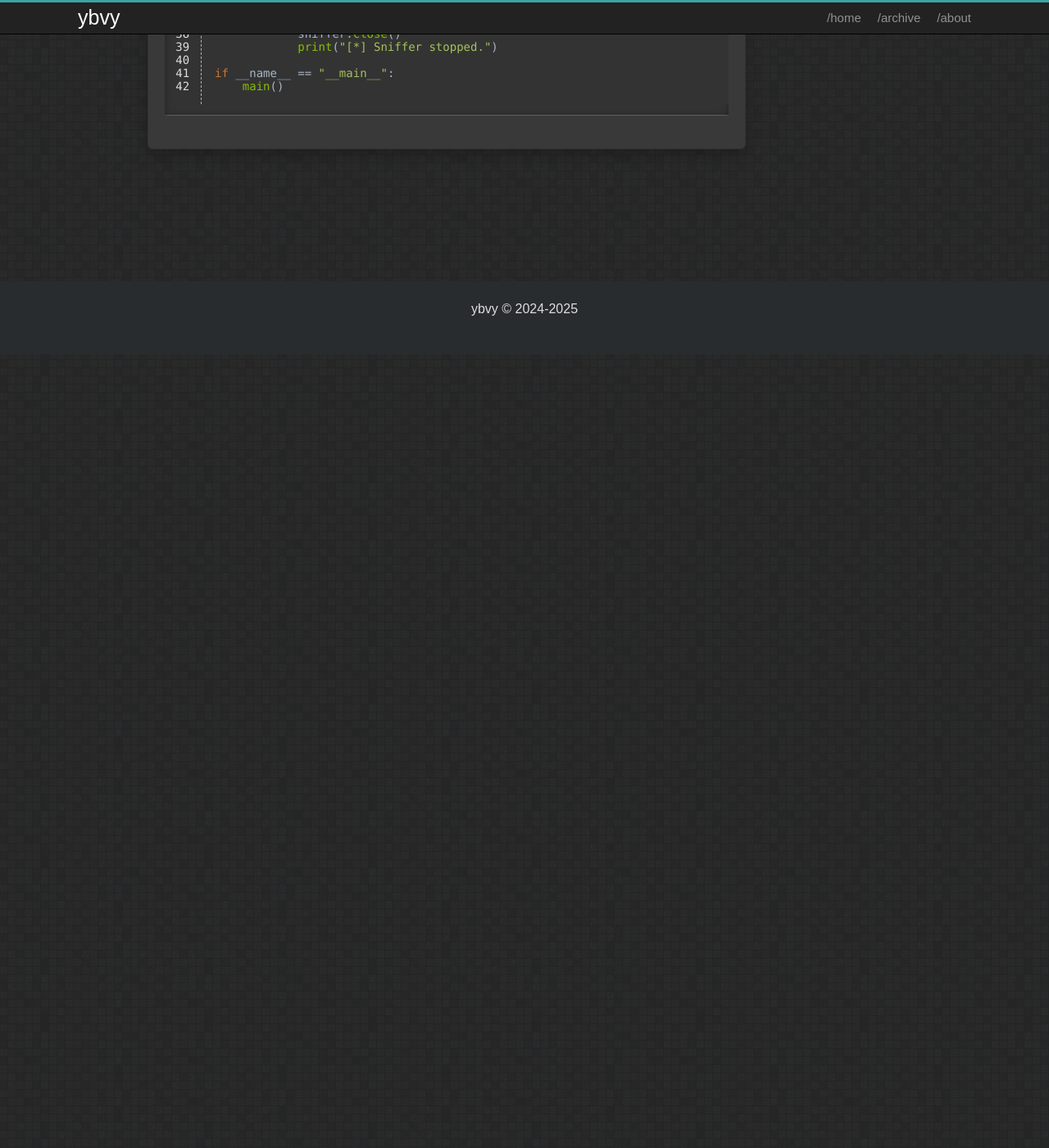
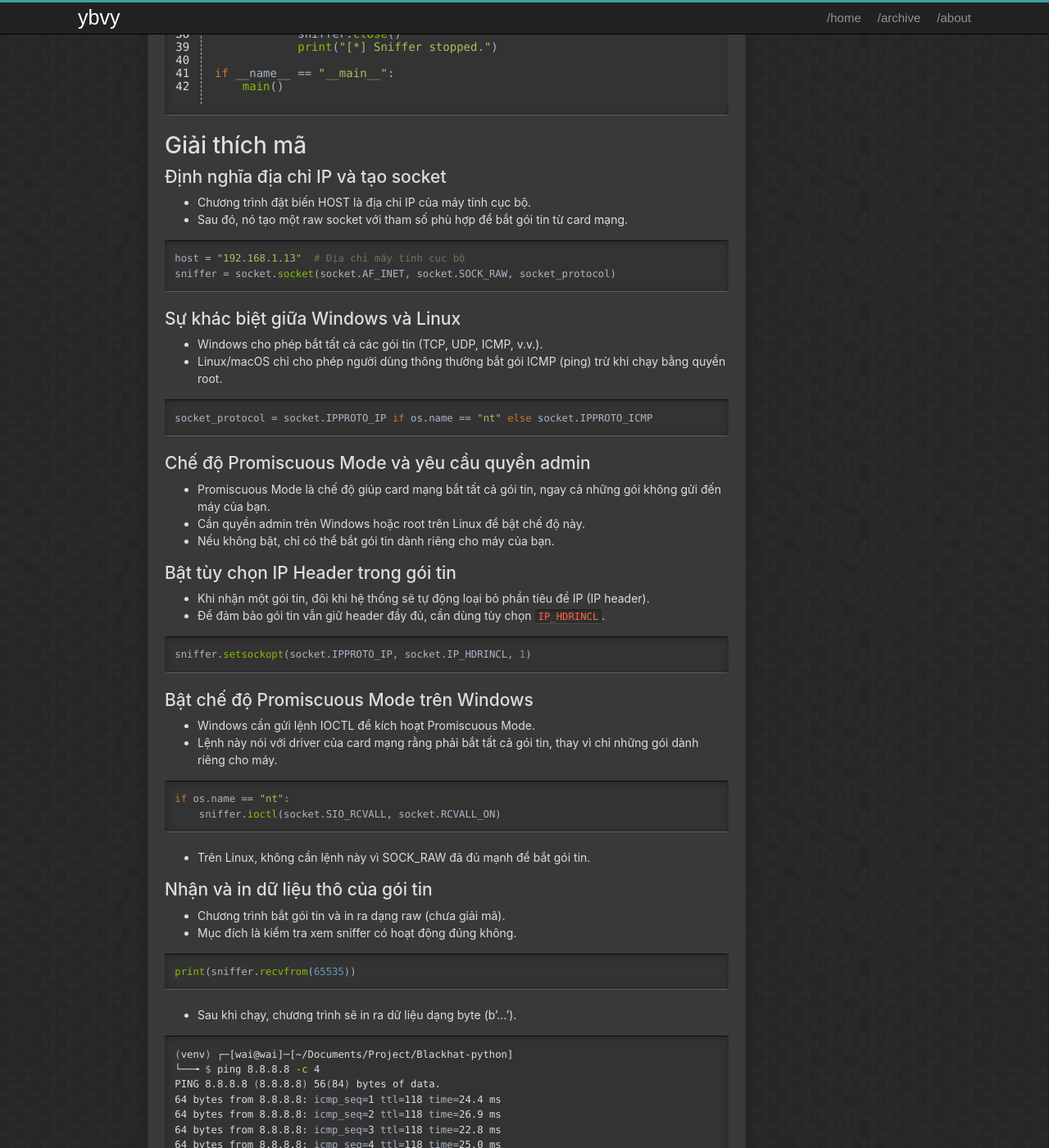
Before and after one commit to ybvy/ybvy.github.io, a Jekyll site: the page built from _posts/2025-03-18-packet-sniffing-on-windows-&-linux.md, in a window 1280 px wide and 1400 px high, scrolled down 1682 px. Shown: the whole window at 82% size. Built offline with Jekyll 4.4.1, drawn with Linux system fonts in a browser that asks for light colours; before the commit the page ends 2114 px from its top, so only the background shows below that; some of the changed text lies outside the part shown.

Commit message:
fix 2025-03-18

```diff
--- a/_posts/2025-03-18-packet-sniffing-on-windows-&-linux.md
+++ b/_posts/2025-03-18-packet-sniffing-on-windows-&-linux.md
@@ -85,3 +85,87 @@ def main():
 if __name__ == "__main__":
     main()
 {% endhighlight %}
+
+# Giải thích mã
+## Định nghĩa địa chỉ IP và tạo socket
+* Chương trình đặt biến HOST là địa chỉ IP của máy tính cục bộ.
+* Sau đó, nó tạo một raw socket với tham số phù hợp để bắt gói tin từ card mạng.
+
+{% highlight python %}
+host = "192.168.1.13"  # Địa chỉ máy tính cục bộ
+sniffer = socket.socket(socket.AF_INET, socket.SOCK_RAW, socket_protocol)
+{% endhighlight %}
+
+## Sự khác biệt giữa Windows và Linux
+* Windows cho phép bắt tất cả các gói tin (TCP, UDP, ICMP, v.v.).
+* Linux/macOS chỉ cho phép người dùng thông thường bắt gói ICMP (ping) trừ khi chạy bằng quyền root.
+
+{% highlight python %}
+socket_protocol = socket.IPPROTO_IP if os.name == "nt" else socket.IPPROTO_ICMP
+{% endhighlight %}
+
+## Chế độ Promiscuous Mode và yêu cầu quyền admin
+* Promiscuous Mode là chế độ giúp card mạng bắt tất cả gói tin, ngay cả những gói không gửi đến máy của bạn.
+* Cần quyền admin trên Windows hoặc root trên Linux để bật chế độ này.
+* Nếu không bật, chỉ có thể bắt gói tin dành riêng cho máy của bạn.
+
+## Bật tùy chọn IP Header trong gói tin
+* Khi nhận một gói tin, đôi khi hệ thống sẽ tự động loại bỏ phần tiêu đề IP (IP header).
+* Để đảm bảo gói tin vẫn giữ header đầy đủ, cần dùng tùy chọn `IP_HDRINCL`.
+
+{% highlight python %}
+sniffer.setsockopt(socket.IPPROTO_IP, socket.IP_HDRINCL, 1)
+{% endhighlight %}
+
+## Bật chế độ Promiscuous Mode trên Windows
+* Windows cần gửi lệnh IOCTL để kích hoạt Promiscuous Mode.
+* Lệnh này nói với driver của card mạng rằng phải bắt tất cả gói tin, thay vì chỉ những gói dành riêng cho máy.
+
+{% highlight python %}
+if os.name == "nt":
+    sniffer.ioctl(socket.SIO_RCVALL, socket.RCVALL_ON)
+{% endhighlight %}
+
+* Trên Linux, không cần lệnh này vì SOCK_RAW đã đủ mạnh để bắt gói tin.
+
+## Nhận và in dữ liệu thô của gói tin
+* Chương trình bắt gói tin và in ra dạng raw (chưa giải mã).
+* Mục đích là kiểm tra xem sniffer có hoạt động đúng không.
+
+{% highlight python %}
+print(sniffer.recvfrom(65535))
+{% endhighlight %}
+
+* Sau khi chạy, chương trình sẽ in ra dữ liệu dạng byte (b'...').
+
+{% highlight bash %}
+(venv) ┌─[wai@wai]─[~/Documents/Project/Blackhat-python]
+└──╼ $ ping 8.8.8.8 -c 4
+PING 8.8.8.8 (8.8.8.8) 56(84) bytes of data.
+64 bytes from 8.8.8.8: icmp_seq=1 ttl=118 time=24.4 ms
+64 bytes from 8.8.8.8: icmp_seq=2 ttl=118 time=26.9 ms
+64 bytes from 8.8.8.8: icmp_seq=3 ttl=118 time=22.8 ms
+64 bytes from 8.8.8.8: icmp_seq=4 ttl=118 time=25.0 ms
+
+--- 8.8.8.8 ping statistics ---
+4 packets transmitted, 4 received, 0% packet loss, time 3004ms
+rtt min/avg/max/mdev = 22.785/24.765/26.928/1.482 ms
+{% endhighlight %}
+
+{% highlight bash %}
+(venv) ┌─[wai@wai]─[~/Documents/Project/Blackhat-python]
+└──╼ $ sudo python3 chapter_3/sniffer.py
+[*] Listening on 192.168.1.13
+[*] Sniffing packets...
+[*] Packet received from ('8.8.8.8', 0):
+b'E \x00T\x00\x00\x00\x00v\x01r\xc4\x08\x08\x08\x08\xc0\xa8\x01\r\x00\x00\xe6\x05\x1d\xb4\x00\x01x\xd2\xd8g\x00\x00\x00\x00\xe07\x0c\x00\x00\x00\x00\x00\x10\x11\x12\x13\x14\x15\x16\x17\x18\x19\x1a\x1b\x1c\x1d\x1e\x1f !"#$%&\'()*+,-./01234567'
+[*] Sniffer stopped.
+{% endhighlight %}
+
+# Tắt chế độ Promiscuous Mode trên Windows
+* Sau khi bắt xong 1 gói tin, nếu đang chạy trên Windows, cần tắt chế độ Promiscuous Mode để tránh lỗi.
+
+{% highlight python %}
+if os.name == "nt":
+    sniffer.ioctl(socket.SIO_RCVALL, socket.RCVALL_OFF)
+{% endhighlight %}
```
